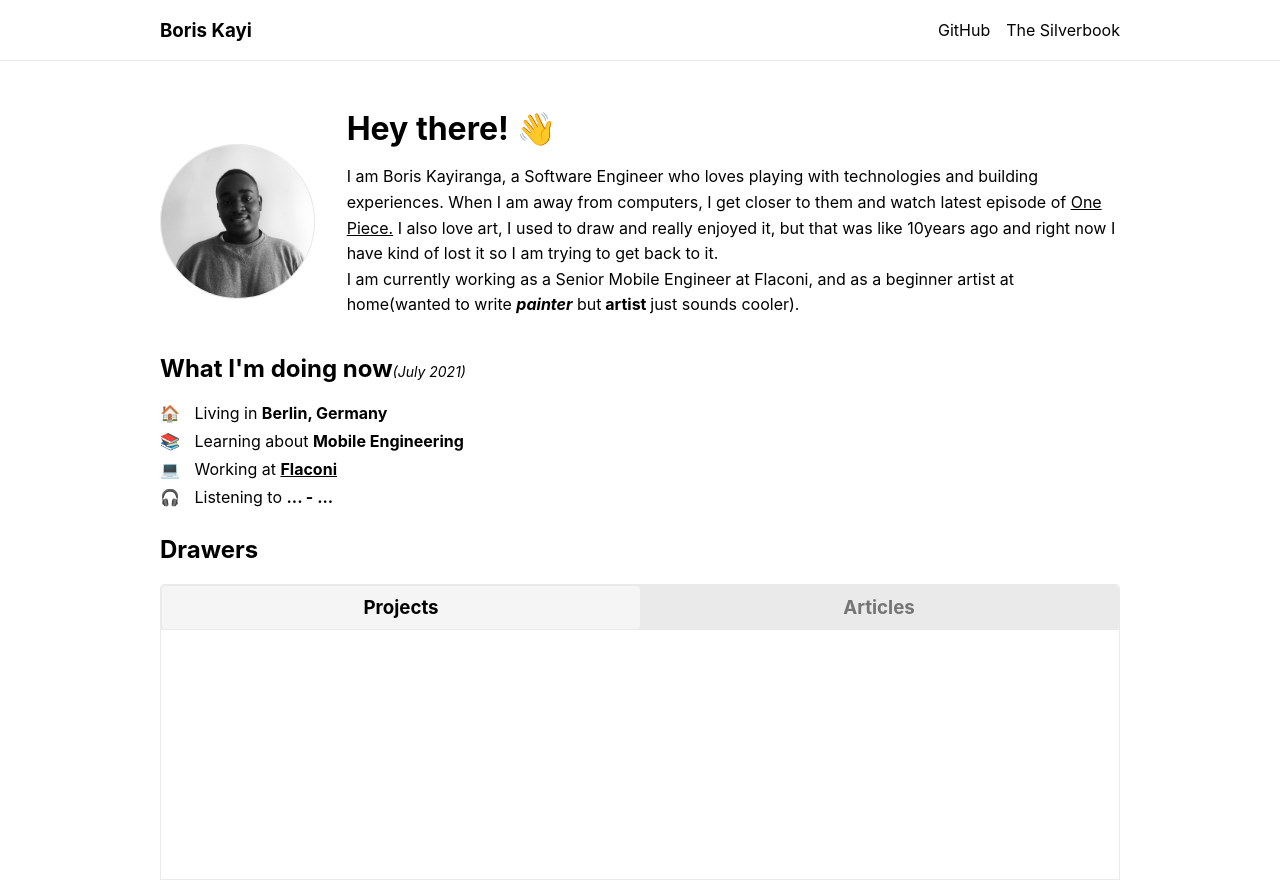
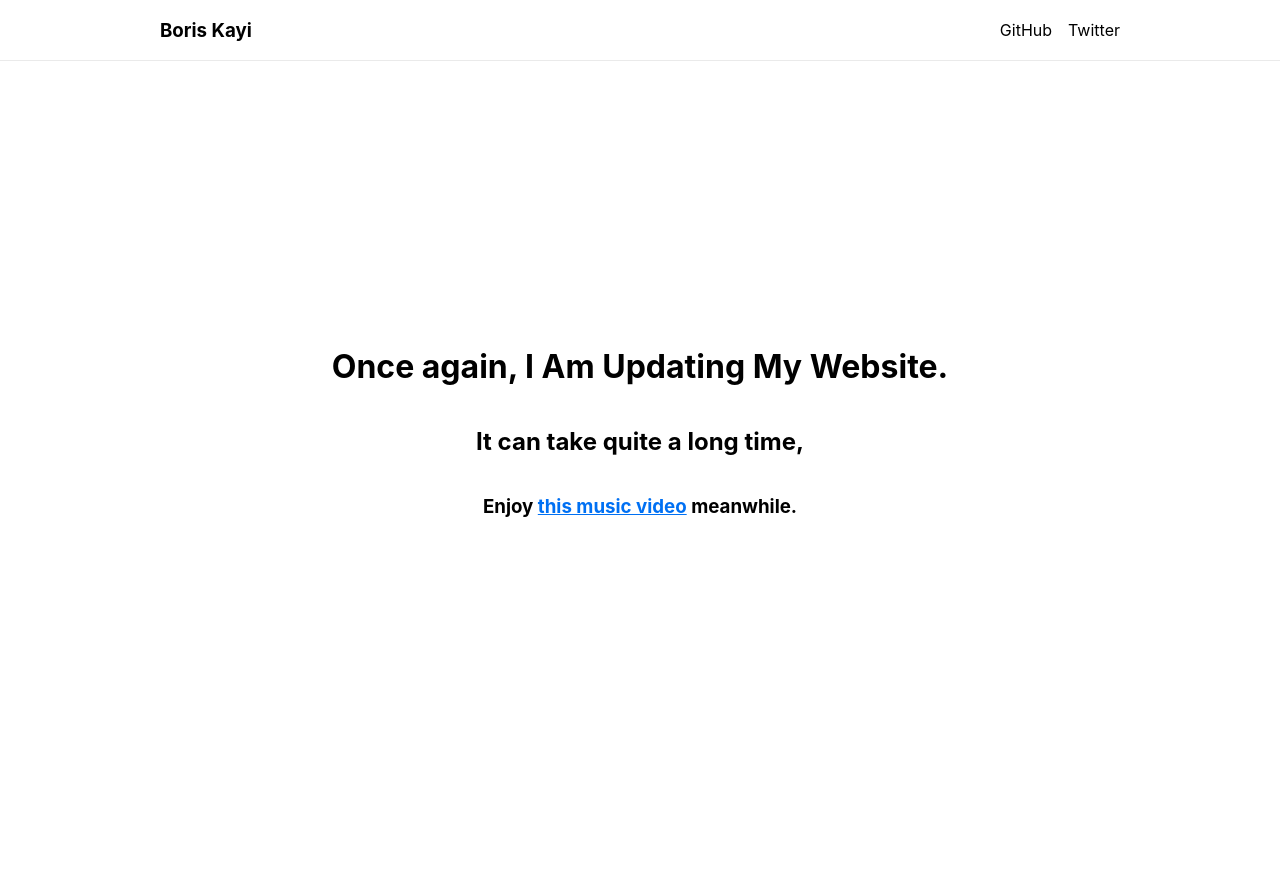
Before and after one commit to silverhairs/silverhairs, a Next.js app: page / in a window 1280 px wide. After the commit the page ends 800 px from the top, so only its background shows below. Built offline with nearby package versions, Linux system fonts and the light colour scheme; no server answers.

Commit message:
feat: show development announcement

```diff
--- a/components/Header.tsx
+++ b/components/Header.tsx
@@ -1,23 +1,29 @@
-import Link from "next/link";
+import Link from 'next/link';
 
 export default function Header() {
   return (
-    <div className="container">
-      <h3 className="subtitle">
-        <Link href="/"> Boris Kayi</Link>
+    <div className='container'>
+      <h3 className='subtitle'>
+        <Link href='/'> Boris Kayi</Link>
       </h3>
-      <ul className="navs">
+      <ul className='navs'>
         <li>
           <a
-            href="https://github.com/silverhairs"
-            target="_blank"
-            rel="noreferrer"
+            href='https://github.com/silverhairs'
+            target='_blank'
+            rel='noreferrer'
           >
             GitHub
           </a>
         </li>
         <li>
-          <Link href="/silverbook">The Silverbook</Link>
+          <a
+            href='https://twitter.com/silverhairs7'
+            target='_blank'
+            rel='noreferrer'
+          >
+            Twitter
+          </a>
         </li>
       </ul>
     </div>
--- a/components/Layout.tsx
+++ b/components/Layout.tsx
@@ -1,18 +1,23 @@
-import Head from "next/head";
-import Header from "./Header";
+import Head from 'next/head';
+import Script from 'next/script';
+import Header from './Header';
 export default function Layout(props) {
   return (
-    <div className="layout">
+    <div className='layout'>
+      <Script
+        defer
+        data-domain='silverhairs.dev'
+        src='https://plausible.io/js/plausible.js'
+      ></Script>
       <Head>
-      <script defer data-domain="silverhairs.dev" src="https://plausible.io/js/plausible.js"></script>
         <title>{props.title}</title>
         <meta
-          name="description"
-          content="Boris Kayi is Software Engineer specialized in web and mobile technologies. He gives life to your ideas by using the language of the gods."
+          name='description'
+          content='Boris Kayi is Software Engineer specialized in web and mobile technologies. He gives life to your ideas by using the language of the gods.'
         />
-        <meta property="og:title" content="Boris Kayi, Software Engineer." />
-        <meta property="og:image" content="/me.jpeg" />
-        <link rel="icon" href="/favicon.ico" />
+        <meta property='og:title' content='Boris Kayi, Software Engineer.' />
+        <meta property='og:image' content='/me.jpeg' />
+        <link rel='icon' href='/favicon.ico' />
       </Head>
       <header>
         <Header />
--- /dev/null
+++ b/components/UpdateAnnounce.tsx
@@ -0,0 +1,26 @@
+export function UpdateAnnounce(props: Announcement): JSX.Element {
+  return (
+    <div className='container'>
+      <div className='update-announce'>
+        <h1>{props.title}</h1>
+        <h2>{props.subtitle}</h2>
+        <h3>
+          Enjoy{' '}
+          <a
+            href={props.video ?? 'https://youtu.be/dQw4w9WgXcQ'}
+            className='click-me'
+          >
+            this music video
+          </a>{' '}
+          meanwhile.
+        </h3>
+      </div>
+    </div>
+  );
+}
+
+export interface Announcement {
+  title: string;
+  subtitle: string;
+  video?: string;
+}
--- a/pages/index.tsx
+++ b/pages/index.tsx
@@ -3,59 +3,65 @@ import Image from 'next/image';
 import Link from 'next/link';
 import Layout from '@components/Layout';
 import profilePic from '@public/me.jpeg';
+import { UpdateAnnounce, Announcement } from '@components/UpdateAnnounce';
 
 export default function Home() {
-  const [activeTab, setActiveTab] = useState('projects');
-  const [song, setSong] = useState({
-    artist: '...',
-    track: '...',
-  });
-  const months = [
-    'January',
-    'February',
-    'March',
-    'April',
-    'May',
-    'June',
-    'July',
-    'August',
-    'September',
-    'October',
-    'November',
-    'December',
-  ];
-  const currentDate = () => {
-    const month = months[new Date().getMonth()];
-    const year = new Date().getFullYear();
-    return `${month} ${year}`;
-  };
+  // const [activeTab, setActiveTab] = useState('projects');
+  // const [song, setSong] = useState({
+  //   artist: '...',
+  //   track: '...',
+  // });
+  // const months = [
+  //   'January',
+  //   'February',
+  //   'March',
+  //   'April',
+  //   'May',
+  //   'June',
+  //   'July',
+  //   'August',
+  //   'September',
+  //   'October',
+  //   'November',
+  //   'December',
+  // ];
+  // const currentDate = () => {
+  //   const month = months[new Date().getMonth()];
+  //   const year = new Date().getFullYear();
+  //   return `${month} ${year}`;
+  // };
 
-  const spotifyTrack = () => {
-    fetch('https://api.spotify.com/v1/me/player/currently-playing?market=US', {
-      method: 'get',
-      headers: new Headers({
-        Authorization: `{Bearer BQD1McQUn3fr-58cR4JnCFKLREe4-82_QUCUZzAK3TeUlzgX1biWat_A_LyrbTOjN7YwUy_NfFsuYdwip0Shbw-pqQ6jFHJfQa9ScWP-BNNpWG2J6d2gUpQm0O5asE9Tdnt_UF4hXd79tGOup67xZ3pMPXdv5rs0_p9FH2qfXw`,
-        'Content-Type': 'application/json',
-        Accept: 'application/json',
-      }),
-    })
-      .then((res) => res.json())
-      .then((data) => {
-        setSong({ track: data.item.name, artist: data.item.artists[0].name });
-      })
-      .catch((e) => {});
-  };
+  // const spotifyTrack = () => {
+  //   fetch('https://api.spotify.com/v1/me/player/currently-playing?market=US', {
+  //     method: 'get',
+  //     headers: new Headers({
+  //       Authorization: `{Bearer BQD1McQUn3fr-58cR4JnCFKLREe4-82_QUCUZzAK3TeUlzgX1biWat_A_LyrbTOjN7YwUy_NfFsuYdwip0Shbw-pqQ6jFHJfQa9ScWP-BNNpWG2J6d2gUpQm0O5asE9Tdnt_UF4hXd79tGOup67xZ3pMPXdv5rs0_p9FH2qfXw`,
+  //       'Content-Type': 'application/json',
+  //       Accept: 'application/json',
+  //     }),
+  //   })
+  //     .then((res) => res.json())
+  //     .then((data) => {
+  //       setSong({ track: data.item.name, artist: data.item.artists[0].name });
+  //     })
+  //     .catch((e) => {});
+  // };
 
-  useEffect(() => {
-    spotifyTrack();
-    setTimeout(() => {
-      spotifyTrack();
-    }, 300000);
-  }, []);
+  // useEffect(() => {
+  //   spotifyTrack();
+  //   setTimeout(() => {
+  //     spotifyTrack();
+  //   }, 300000);
+  // }, []);
   return (
     <Layout title='Boris Kayi | Web and Mobile Developer'>
-      <div className='container'>
-        <div className='profile-head'>
+      {/* <div className='container'> */}
+
+      <UpdateAnnounce
+        title='Once again, I Am Updating My Website.'
+        subtitle='It can take quite a long time,'
+      />
+      {/* <div className='profile-head'>
           <div className='picture'>
             <Image
               src={profilePic}
@@ -140,8 +146,9 @@ export default function Home() {
             </div>
             <div className='drawers-content'></div>
           </div>
-        </div>
-      </div>
+        </div> */}
+
+      {/* </div> */}
     </Layout>
   );
 }
--- a/styles/common/global.scss
+++ b/styles/common/global.scss
@@ -21,6 +21,7 @@ a {
 
 .container {
   max-width: 60rem;
+  height: 100%;
 }
 .btn {
   margin: 1rem 1rem 1rem 0;
@@ -34,3 +35,17 @@ a {
     background-color: $twitter-blue;
   }
 }
+
+// Centered on page
+.update-announce {
+  height: 100%;
+  display: flex;
+  flex-direction: column;
+  align-items: center;
+  justify-content: center;
+}
+
+.click-me {
+  color: $blue;
+  text-decoration: underline;
+}
```
